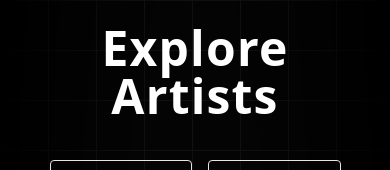
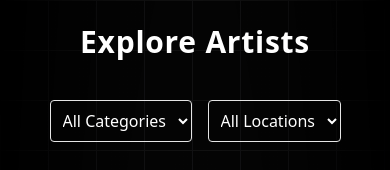
Before and after one commit to JatinMehta007/artstly, a Next.js app: page /artists in a window 390 px wide. Shown: the top 170 px of the page. Built offline with nearby package versions, Linux system fonts and the light colour scheme.

Commit message:
make mobile responsive

```diff
--- a/app/artists/page.tsx
+++ b/app/artists/page.tsx
@@ -34,7 +34,7 @@ export default function ArtistsPage() {
         ></div>
         <div className="pointer-events-none absolute inset-0 flex items-center justify-center bg-black [mask-image:radial-gradient(ellipse_at_center,transparent_30%,black)] "></div>
     {/* <div className="relative flex h-[50rem] w-full items-center justify-center bg-white dark:bg-black"> */}
-      <h1 className="text-5xl font-bold mb-6 relative text-center tracking-wide">Explore Artists</h1>
+      <h1 className="text-3xl md:text-5xl font-bold mb-6 relative text-center tracking-wide">Explore Artists</h1>
 
       {/* Filters */}
       <div className="flex gap-4 mb-8 flex-wrap mt-10 relative justify-center items-center">
```
